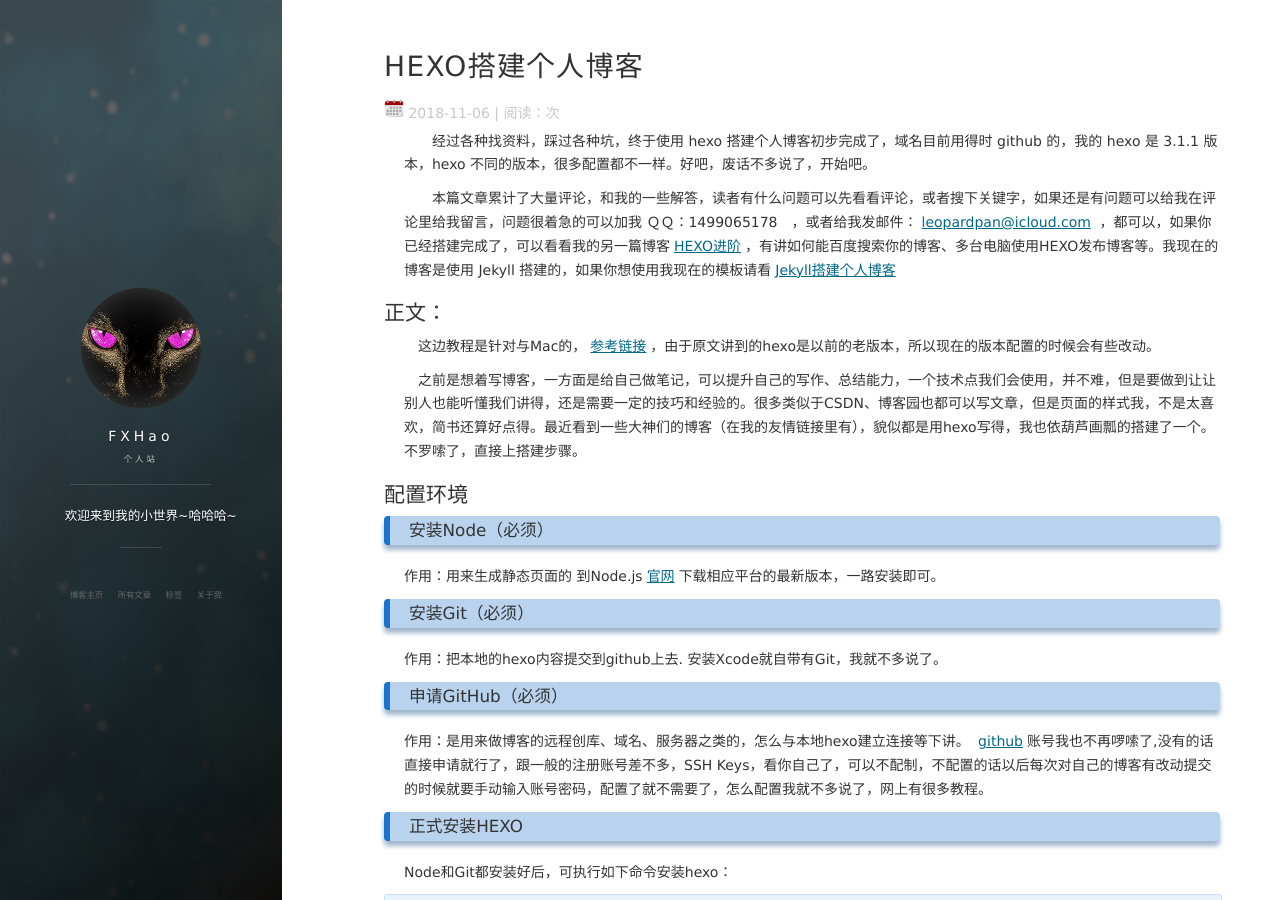
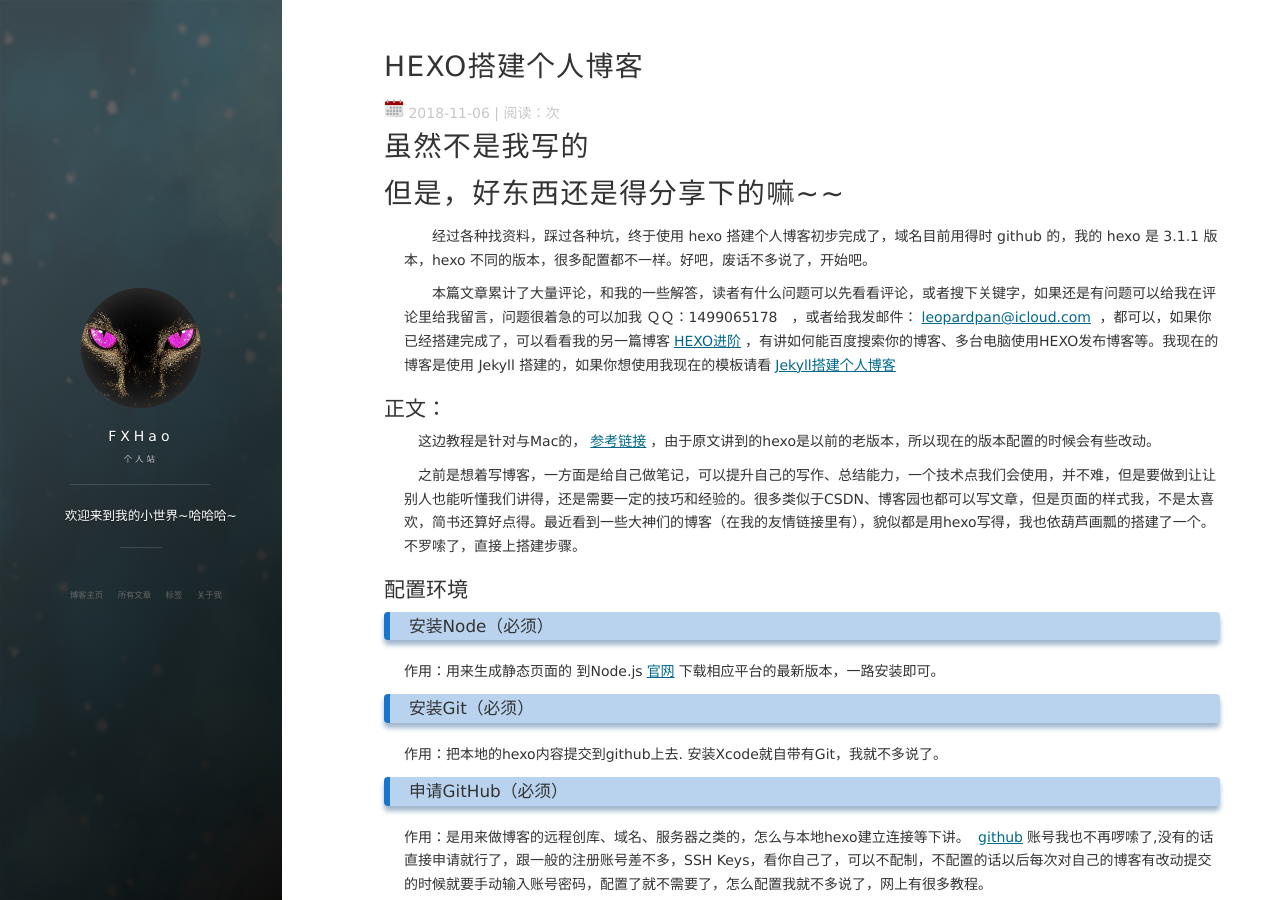
Before and after one commit to FXHao/FXHao.github.io, a Jekyll site: the page built from _posts/2015-08-25-HEXO搭建个人博客.md, in a window 1280 px wide and 900 px high. Built offline with Jekyll 4.4.1, drawn with Linux system fonts in a browser that asks for light colours; nearby versions of some CDN libraries; comment, search, counter and statistics services are not loaded.

Commit message:
Update _posts/2015-08-25-HEXO搭建个人博客.md

```diff
--- a/_posts/2015-08-25-HEXO搭建个人博客.md
+++ b/_posts/2015-08-25-HEXO搭建个人博客.md
@@ -5,6 +5,12 @@
 description: "HEXO配置，HEXO+Github，搭建自己的博客"
 tag: 博客
 ---
+
+# 虽然不是我写的
+
+# 但是，好东西还是得分享下的嘛~~
+
+
 
 　　经过各种找资料，踩过各种坑，终于使用 hexo 搭建个人博客初步完成了，域名目前用得时 github 的，我的 hexo 是 3.1.1 版本，hexo 不同的版本，很多配置都不一样。好吧，废话不多说了，开始吧。
 
```
